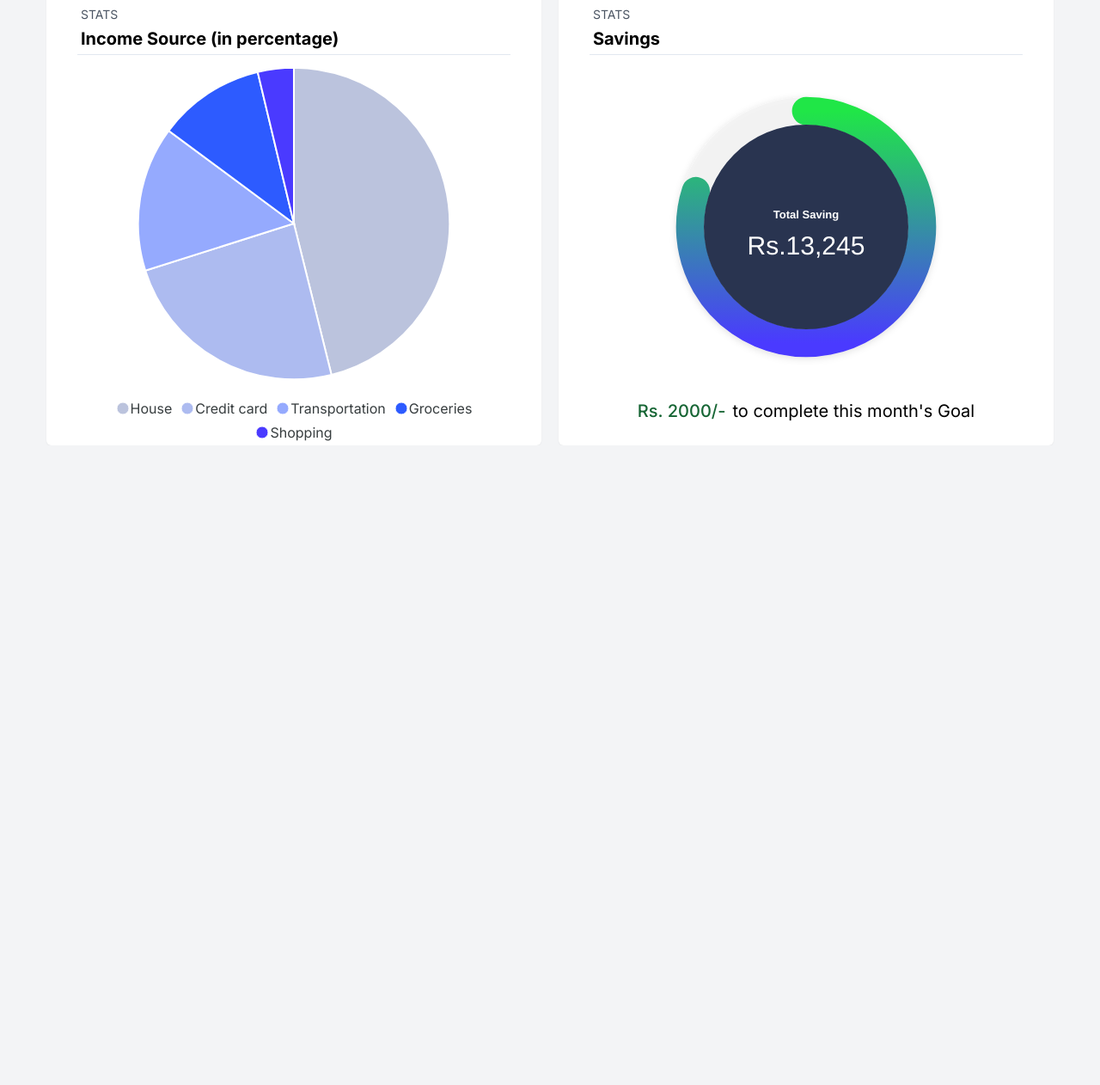
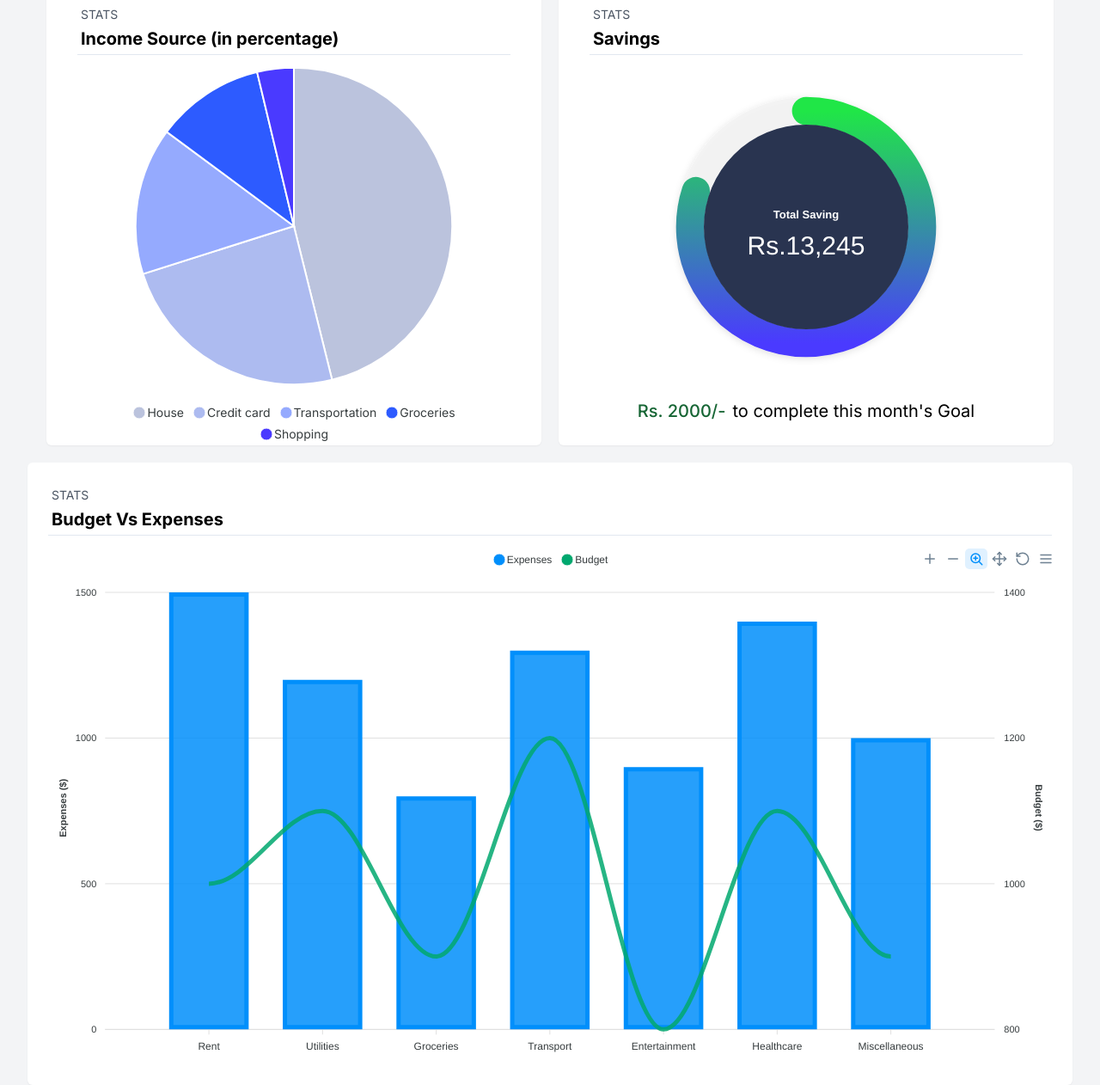
Before and after one commit to arpan9422/Web_Wizards_PISB_TechRush_2024, a website: page frontend/analytics.html in a window 1280 px wide. Shown: the part 974-2236 px from the top of the page at 86% size. Before the commit the page ends 1492 px from the top, so only its background shows below. Drawn offline with nearby package versions, Linux system fonts and the light colour scheme.

Commit message:
Analytics page done

```diff
--- a/frontend/analytics.html
+++ b/frontend/analytics.html
@@ -148,9 +148,9 @@
 
           </div>
           <div
-          class="flex items-center p-2 px-2 gap-2 bg-slate-100 rounded-xl xl:scale-100 sm:scale-75 min-[320px]:scale-75">
-          <button class="text-sm font-inter font-extralight rounded-xl px-7 p-3 text-gray-600">Monthly</button>
-          <button class="text-sm font-inter font-extralight rounded-xl px-7 bg-black text-white p-3">Annually</button>
+            class="flex items-center p-2 px-2 gap-2 bg-slate-100 rounded-xl  sm:scale-75 min-[320px]:scale-75">
+            <button class="text-sm font-inter font-extralight rounded-xl px-7 p-3 text-gray-600" id=" monthly" onclick="updateChart(data.monthly, 10);">Monthly</button>
+            <button class="text-sm font-inter font-extralight rounded-xl px-7 bg-black text-white p-3" id="annually" onclick="updateChart(data.annually, 80);">Annually</button>
           </div>
         </div>
 
@@ -163,6 +163,7 @@
   </div>
   </div>
 
+  <div class="xl:w-full min-[320px]:w-full flex justify-center items-center">
   <div class="flex justify-center gap-5 xl:flex-row min-[320px]:flex-col pt-6 ">
     <div
       class="xl:w-[45vw] md:w-[60vw] sm:w-[70vw] min-[320px]:w-[85vw] bg-white rounded-md shadow-sm flex flex-col items-center justify-center">
@@ -189,11 +190,18 @@
       </div>
     </div>
   </div>
-
-  <div class="xl:w-[45vw] md:w-[60vw] sm:w-[70vw] min-[320px]:w-[85vw] bg-white rounded-md shadow-sm"></div>
+</div>
+<div class="w-full flex justify-center p-5">
+<div class="w-[95vw]  flex flex-col justify-center p-3 bg-white rounded-md shadow-sm">
+  <div class="p-3 w-full">
+    <h1 class="p-1 text-sm font-inter font-extralight text-gray-600">STATS</h1>
+    <h1 class="p-1 pt-0 text-xl font-inter font-semibold text-black">Budget Vs Expenses</h1>
+    <div class="w-full h-[1px] bg-slate-200"></div>
+  </div>
+  <div id="chart5"></div>
+</div>
+</div>
   <script>
-
-
 
   </script>
   <script src="./js/nav.js"></script>
--- a/frontend/js/analytic.js
+++ b/frontend/js/analytic.js
@@ -72,10 +72,14 @@ var options = {
 // -------------------------------------------------------------------------------------
 
   // graph2_1
+  const data = {
+    monthly: [4, 4, 4, 4, 5, 5, 6],
+    annually: [48, 51, 53, 56, 64, 69, 78]
+  };
 
   var options = {
     series: [{
-      data: [400, 430, 448, 470, 540, 580, 690,]
+      data: data.monthly
     }],
     chart: {
       type: 'bar',
@@ -109,7 +113,7 @@ var options = {
       }
     },
     xaxis: {
-      categories: ['South Korea', 'Canada', 'United Kingdom', 'Netherlands', 'Italy', 'France', 'Japan',],
+      categories: ['Rent', 'Utilities', 'Groceries', 'Transport', 'Entertainment', 'Healthcare', 'Miscellaneous'],
       labels: {
         show: true,
         formatter: function (value) {
@@ -135,11 +139,16 @@ var options = {
       lines: {
         show: true,
         opacity: 0.1
-      }
+      },
+      min: 0,
+        max: 10
     },
     yaxis: {
       labels: {
         show: false,
+        formatter: function (value) {
+          return value + 'k';
+        },
         style: {
           fontSize: '14px',
           colors: ['#000']
@@ -185,6 +194,8 @@ var options = {
   var chart2 = new ApexCharts(document.querySelector("#chart2"), options);
   chart2.render();
 
+
+
   // -------------------------------------------------------------------------------------
 
   // graph3
@@ -213,7 +224,7 @@ var options = {
   legend: {
     show: true, // Show or hide the legend
     position: 'bottom',
-    fontSize: '16px',
+    fontSize: '14px',
     fontFamily: 'Inter, sans-serif',
   },
   tooltip: {
@@ -286,3 +297,86 @@ chart3.render();
   var chart4 = new ApexCharts(document.querySelector("#chart4"), options);
 
   chart4.render();
+
+
+//-----------------------------------------
+// graph5
+
+
+  var options = {
+    chart: {
+      height: 600,
+      type: 'line',
+    },
+    series: [
+      {
+        name: 'Expenses',
+        type: 'column',
+        data: [1500, 1200, 800, 1300, 900, 1400, 1000]
+      },
+      {
+        name: 'Budget',
+        type: 'line',
+        data: [1000, 1100, 900, 1200, 800, 1100, 900]
+      }
+    ],
+    xaxis: {
+      categories: ['Rent', 'Utilities', 'Groceries', 'Transport', 'Entertainment', 'Healthcare', 'Miscellaneous']
+    },
+    yaxis: [
+      {
+        title: {
+          text: 'Expenses ($)'
+        }
+      },
+      {
+        opposite: true,
+        title: {
+          text: 'Budget ($)'
+        }
+      }
+    ],
+    tooltip: {
+      shared: true,
+      intersect: false
+    },
+    plotOptions: {
+      bar: {
+        horizontal: false
+      }
+    },
+    dataLabels: {
+      enabled: false
+    },
+    stroke: {
+      curve: 'smooth'
+    },
+    legend: {
+      position: 'top'
+    }
+  };
+
+  var chart5 = new ApexCharts(document.querySelector("#chart5"), options);
+  chart5.render();
+
+
+
+
+  //monthly and anuual button changing js
+
+
+  document.getElementById('annually').addEventListener('click', () => {
+
+  });
+
+  function updateChart(data, max) {
+    chart2.updateOptions({
+      series: [{
+        data: data
+      }],
+      xaxis: {
+        min: 0,
+        max: max
+      }
+    });
+  }
```
Lines whose indentation alone changed are shown as unchanged.
